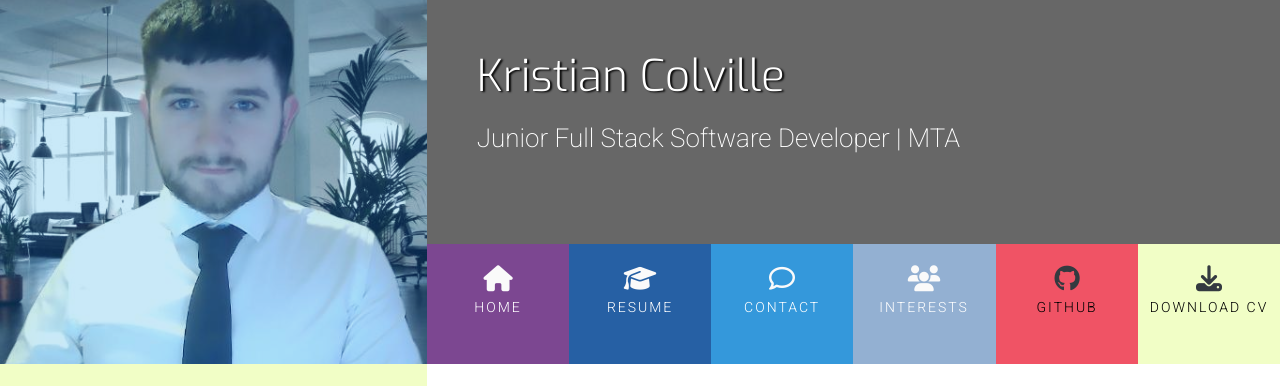
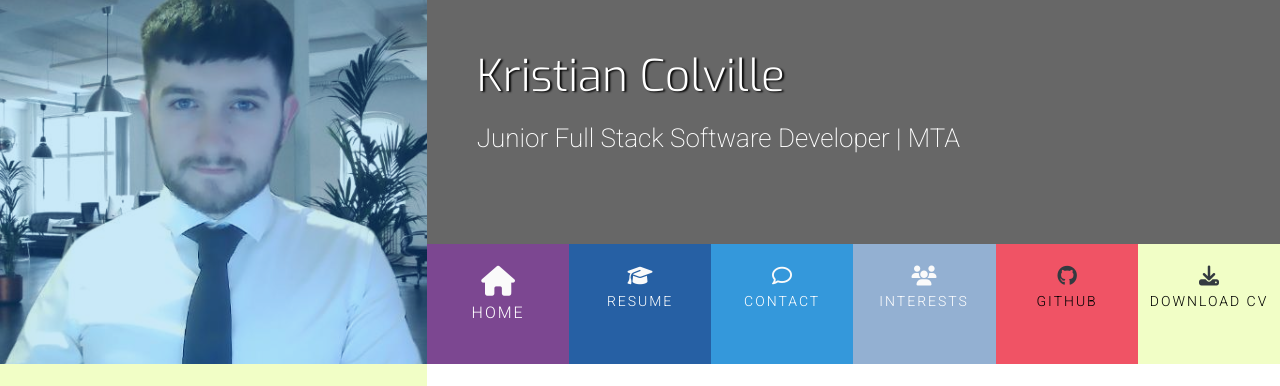
Before and after one commit to KristianColville1/curriculum-vitae, a plain HTML site: page github.html in a window 1280 px wide. In both pictures the pointer is over the icon 497 px from the left and 267 px from the top of the page. Shown: the top 386 px of the page. Drawn offline with nearby package versions, Linux system fonts and the light colour scheme.

Commit message:
Added hover effect to nav items

```diff
--- a/assets/css/style.css
+++ b/assets/css/style.css
@@ -124,6 +124,7 @@ h4 {
   font-size: 24px;
   margin-right: 10px;
 }
+
 .navbar-brand {
   font-size: 18px;
   text-transform: uppercase;
@@ -254,7 +255,7 @@ header {
   padding-top: 22px;
   display: block;
   color: #fafafa;
-  font-size: 26px;
+  font-size: 20px;
 }
 
 .menuitem span {
@@ -266,6 +267,16 @@ header {
   font-size: 14px;
   font-weight: 300;
   letter-spacing: 2px;
+}
+
+.menuitem:hover a i {
+  font-size: 30px;
+  transition: all .2s ease-in-out;
+}
+
+.menuitem:hover span {
+  font-size: 16px;
+  transition: all .2s ease-in-out;
 }
 
 .menu-container {
@@ -522,6 +533,7 @@ button[type="submit"] {
   text-align: center;
   padding: 0px;
   position: relative;
+  cursor: pointer;
 }
 
 .image-back,
--- a/github.html
+++ b/github.html
@@ -188,14 +188,6 @@
           </li>
       </div>
     </div>
-
-  </section>
-  <section class="pp-section">
-    <div>
-
-    </div>
-
-
   </section>
   <footer class="container-fluid">
     <div id="footer-details" class="row">
```
